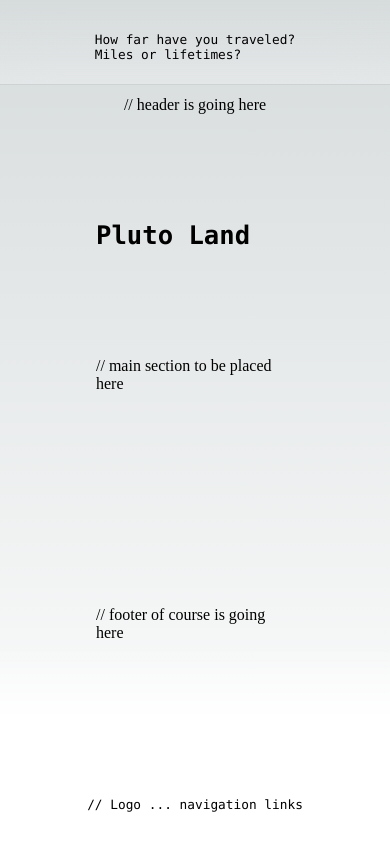
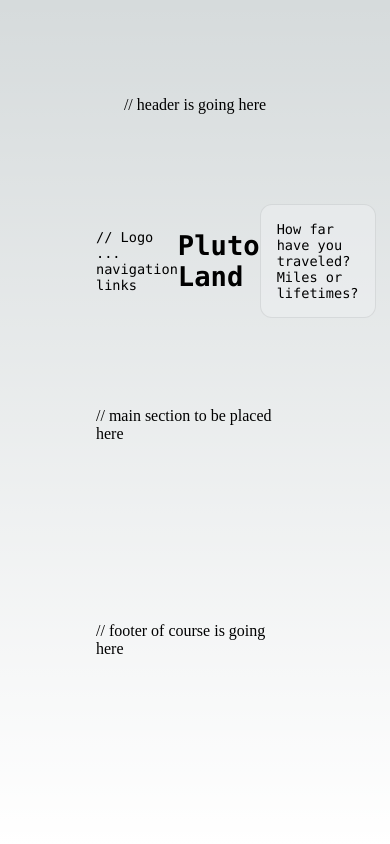
Before and after one commit to CEODemitri/Pluto, a Next.js app: page / in a window 390 px wide. Built offline with nearby package versions, Linux system fonts and the light colour scheme.

Commit message:
Update Home.module.css
Deleted all default CSS. time to create my own design

```diff
--- a/styles/Home.module.css
+++ b/styles/Home.module.css
@@ -39,74 +39,7 @@
   font-family: var(--font-mono);
 }
 
-.grid {
-  display: grid;
-  grid-template-columns: repeat(4, minmax(25%, auto));
-  width: var(--max-width);
-  max-width: 100%;
-}
 
-.card {
-  padding: 1rem 1.2rem;
-  border-radius: var(--border-radius);
-  background: rgba(var(--card-rgb), 0);
-  border: 1px solid rgba(var(--card-border-rgb), 0);
-  transition: background 200ms, border 200ms;
-}
-
-.card span {
-  display: inline-block;
-  transition: transform 200ms;
-}
-
-.card h2 {
-  font-weight: 600;
-  margin-bottom: 0.7rem;
-}
-
-.card p {
-  margin: 0;
-  opacity: 0.6;
-  font-size: 0.9rem;
-  line-height: 1.5;
-  max-width: 30ch;
-}
-
-.center {
-  display: flex;
-  justify-content: center;
-  align-items: center;
-  position: relative;
-  padding: 4rem 0;
-}
-
-.center::before {
-  background: var(--secondary-glow);
-  border-radius: 50%;
-  width: 480px;
-  height: 360px;
-  margin-left: -400px;
-}
-
-.center::after {
-  background: var(--primary-glow);
-  width: 240px;
-  height: 180px;
-  z-index: -1;
-}
-
-.center::before,
-.center::after {
-  content: '';
-  left: 50%;
-  position: absolute;
-  filter: blur(45px);
-  transform: translateZ(0);
-}
-
-.logo {
-  position: relative;
-}
 /* Enable hover only on non-touch devices */
 @media (hover: hover) and (pointer: fine) {
   .card:hover {
@@ -129,76 +62,6 @@
 @media (max-width: 700px) {
   .content {
     padding: 4rem;
-  }
-
-  .grid {
-    grid-template-columns: 1fr;
-    margin-bottom: 120px;
-    max-width: 320px;
-    text-align: center;
-  }
-
-  .card {
-    padding: 1rem 2.5rem;
-  }
-
-  .card h2 {
-    margin-bottom: 0.5rem;
-  }
-
-  .center {
-    padding: 8rem 0 6rem;
-  }
-
-  .center::before {
-    transform: none;
-    height: 300px;
-  }
-
-  .description {
-    font-size: 0.8rem;
-  }
-
-  .description a {
-    padding: 1rem;
-  }
-
-  .description p,
-  .description div {
-    display: flex;
-    justify-content: center;
-    position: fixed;
-    width: 100%;
-  }
-
-  .description p {
-    align-items: center;
-    inset: 0 0 auto;
-    padding: 2rem 1rem 1.4rem;
-    border-radius: 0;
-    border: none;
-    border-bottom: 1px solid rgba(var(--callout-border-rgb), 0.25);
-    background: linear-gradient(
-      to bottom,
-      rgba(var(--background-start-rgb), 1),
-      rgba(var(--callout-rgb), 0.5)
-    );
-    background-clip: padding-box;
-    backdrop-filter: blur(24px);
-  }
-
-  .description div {
-    align-items: flex-end;
-    pointer-events: none;
-    inset: auto 0 0;
-    padding: 2rem;
-    height: 200px;
-    background: linear-gradient(
-      to bottom,
-      transparent 0%,
-      rgb(var(--background-end-rgb)) 40%
-    );
-    z-index: 1;
   }
 }
 
```
